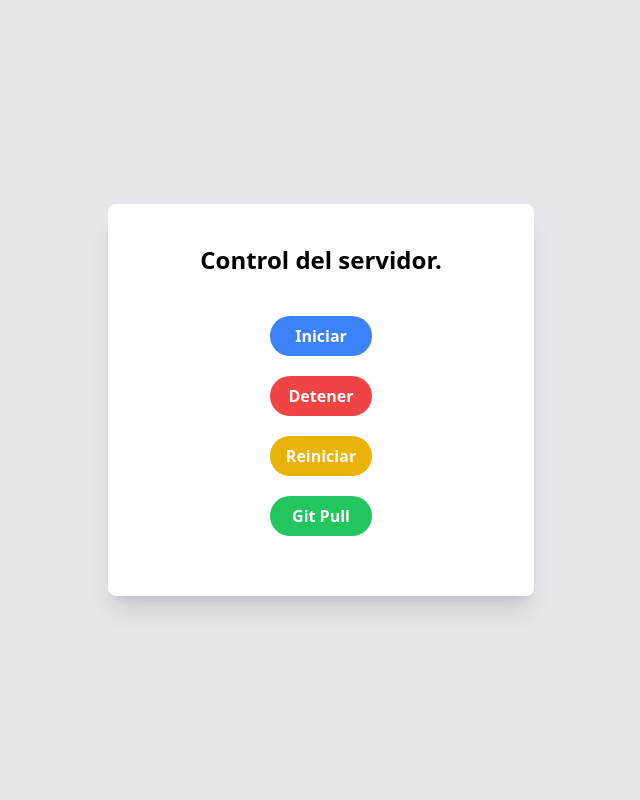
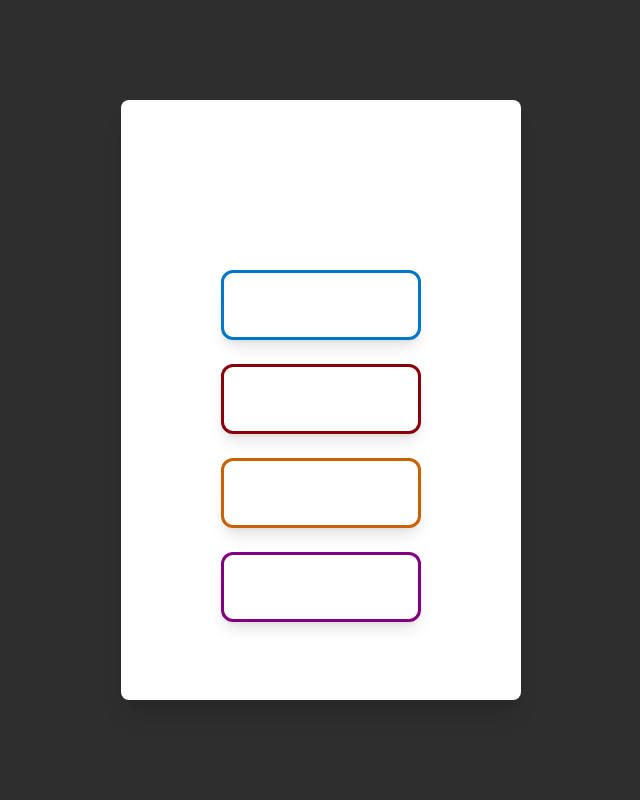
Before and after one commit to YotoCoder/personal-cicd, a Python web app: template app/templates/index.html in a window 1280 px wide. Shown: the whole page, without its empty margins (319-959 px from the left). Run offline with Jinja, Linux system fonts and the light colour scheme; the template is opened without the code that fills it, so the values that code supplies are empty; some libraries are stand-ins or nearby versions.

Commit message:
front add

```diff
--- a/app/templates/index.html
+++ b/app/templates/index.html
@@ -1,27 +1,37 @@
 <!DOCTYPE html>
 <html lang="en">
-<head>
-    <meta charset="UTF-8">
-    <meta http-equiv="X-UA-Compatible" content="IE=edge">
-    <meta name="viewport" content="width=device-width, initial-scale=1.0">
+  <head>
+    <meta charset="UTF-8" />
+    <meta http-equiv="X-UA-Compatible" content="IE=edge" />
+    <meta name="viewport" content="width=device-width, initial-scale=1.0" />
+
     <script src="https://cdn.tailwindcss.com"></script>
-    <title>Control del servidor.</title>
-</head>
-<body>
+    <title>Document</title>
+  </head>
+  <body>
 
-    <div class="h-screen bg-gray-200 flex justify-center items-center">
-        <div class="bg-white w-1/3 rounded-lg shadow-xl p-10">
-            <h1 class="text-2xl font-bold mb-10 text-center">Control del servidor.</h1>
-            <div class="flex justify-center">
-                <div class="flex flex-col">
-                    <button class="bg-blue-500 hover:bg-blue-700 text-white font-bold py-2 px-4 rounded-full mb-5" onclick="location.href='/start'">Iniciar</button>
-                    <button class="bg-red-500 hover:bg-red-700 text-white font-bold py-2 px-4 rounded-full mb-5" onclick="location.href='/stop'">Detener</button>
-                    <button class="bg-yellow-500 hover:bg-yellow-700 text-white font-bold py-2 px-4 rounded-full mb-5" onclick="location.href='/restart'">Reiniciar</button>
-                    <button class="bg-green-500 hover:bg-green-700 text-white font-bold py-2 px-4 rounded-full mb-5" onclick="location.href='/pull'">Git Pull</button>
-                </div>
-            </div>
+    <style>
+
+        body{
+
+            display: flex;
+            justify-content: center;
+            height: 100vh;
+            align-items: center;
+            background: #2e2e2e;
+        }
+    </style>
+
+    <div class="w-[400px] h-[600px] bg-white shadow-xl rounded-lg flex items-center gap-10 flex-col justify-center bg-[#262626]">
+
+        <h1 class="text-white text-[34px]">PANEL ADMIN</h1>
+        <div class="content-buttons flex flex-col w-[200px] gap-6 ">
+            <button style="border: solid 3px #0076c9;" class="button text-bold px-8 py-5 rounded-xl shadow-lg transition-all duration-500  text-white hover:bg-[#0076c9] " onclick="location.href='/start'">INICIAR</button>
+            <button style="border: solid 3px #8a000b;" class="button text-bold px-8 py-5 rounded-xl shadow-lg transition-all duration-500  text-white hover:bg-[#8a000b]" onclick="location.href='/stop'">DETENER</button>
+            <button style="border: solid 3px #c96100;" class="button text-bold px-8 py-5 rounded-xl shadow-lg transition-all duration-500  text-white hover:bg-[#c96100]" onclick="location.href='/restart'">REINICIAR</button>
+            <button style="border: solid 3px #820080;"  class="button text-bold px-8 py-5 rounded-xl shadow-lg transition-all duration-500 text-white hover:bg-[#820080]" onclick="location.href='/pull'">GIT PULL</button>
         </div>
     </div>
 
-</body>
+  </body>
 </html>
```
